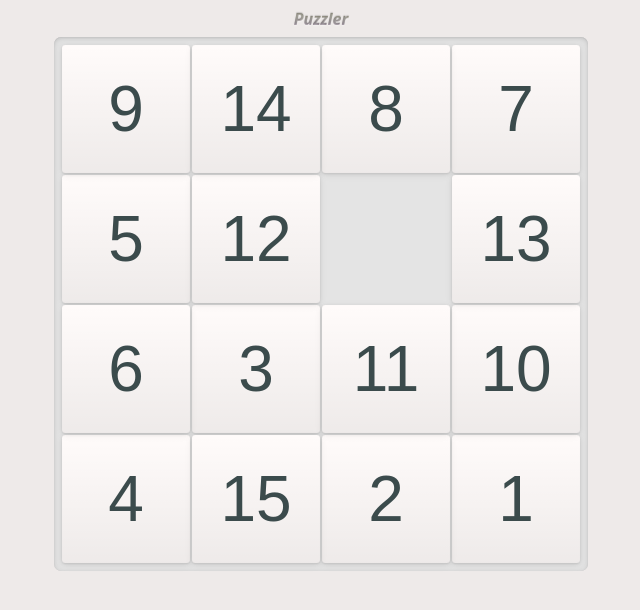
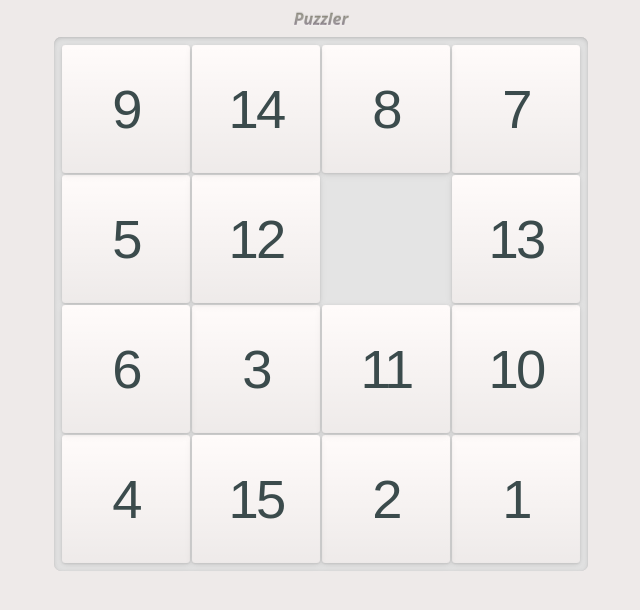
Before and after one commit to LariElovainio/puzzler, a plain HTML site: page index.html in a window 1280 px wide. Shown: the whole page, without its empty margins (319-959 px from the left). Drawn offline with Linux system fonts and the light colour scheme.

Commit message:
Style tweaks

```diff
--- a/css/style.css
+++ b/css/style.css
@@ -3,7 +3,7 @@ html {
 	--c-bg-shadow: oklch(92% 0.0001 300);
 	--c-bg-highlight: oklch(99% 0.005 30);
 	--c-text: oklch(40% .02 200);
-	--c-text-subtle: oklch(60% .02 200);
+	--c-text-subtle: oklch(75% .02 200);
 }
 
 body {
@@ -67,9 +67,12 @@ body {
 		0 1px 4px #0001,
 		0 2px 8px #0001;
 	color: inherit;
+	display: block;
 	grid-row-start: var(--row);
 	grid-column-start: var(--column);
-	font-size: 100%;
+	font-size: 85%;
+	font-weight: 500;
+	letter-spacing: -.05em;
 	padding: 0;
 	text-align: center;
 }
```
